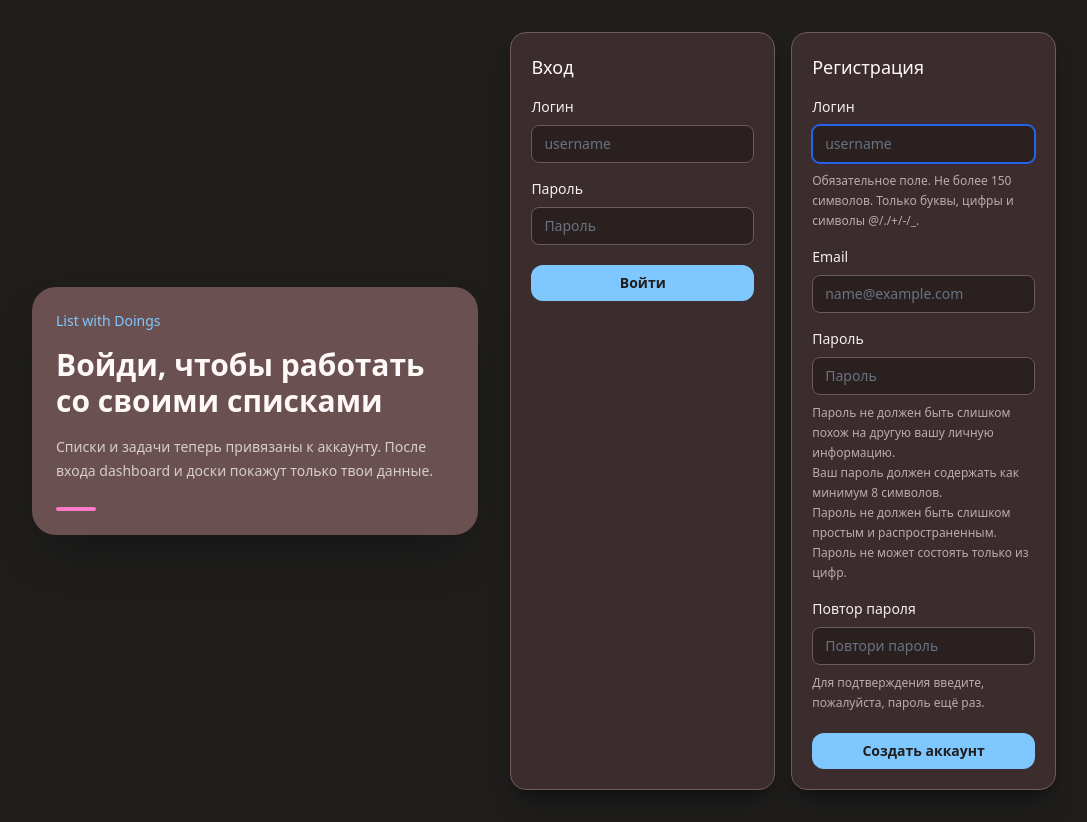
After one commit to Omegagleb86/ToDoList-Manager, a Django app: page /auth/ in a window 1280 px wide. The commit adds this page. Shown: the whole page, without its empty margins (96-1183 px from the left). Run offline with Django 4.2, Linux system fonts and the light colour scheme; some libraries are stand-ins or nearby versions.

Commit message:
Add auth, color left to 'li'

```diff
--- a/mysite/tasks/forms.py
+++ b/mysite/tasks/forms.py
@@ -1,6 +1,7 @@
 from django import forms
+from django.contrib.auth.forms import AuthenticationForm, UserCreationForm
 
-from .models import Task, TodoList
+from .models import Task, TodoList, TodoUser
 
 
 FORM_CONTROL_CLASS = (
@@ -125,6 +126,7 @@ class TaskForm(forms.ModelForm):
         fields = (
             'title',
             'description',
+            'color',
             'status',
             'is_important',
             'is_urgent',
@@ -134,6 +136,7 @@ class TaskForm(forms.ModelForm):
         labels = {
             'title': 'Название задачи',
             'description': 'Описание',
+            'color': 'Цвет',
             'status': 'Статус',
             'is_important': 'Важная',
             'is_urgent': 'Срочная',
@@ -152,7 +155,76 @@ class TaskForm(forms.ModelForm):
                     'rows': 4,
                 }
             ),
+            'color': forms.TextInput(
+                attrs={
+                    'class': FORM_CONTROL_CLASS + ' h-11 p-1',
+                    'placeholder': '#7fc8ff',
+                    'type': 'color',
+                }
+            ),
             'status': forms.Select(attrs={'class': FORM_CONTROL_CLASS}),
             'is_important': forms.CheckboxInput(attrs={'class': CHECKBOX_CLASS}),
             'is_urgent': forms.CheckboxInput(attrs={'class': CHECKBOX_CLASS}),
         }
+
+
+class TodoUserCreationForm(UserCreationForm):
+    class Meta:
+        model = TodoUser
+        fields = ('username', 'email')
+        labels = {
+            'username': 'Логин',
+            'email': 'Email',
+        }
+        widgets = {
+            'username': forms.TextInput(
+                attrs={
+                    'class': FORM_CONTROL_CLASS,
+                    'placeholder': 'username',
+                }
+            ),
+            'email': forms.EmailInput(
+                attrs={
+                    'class': FORM_CONTROL_CLASS,
+                    'placeholder': 'name@example.com',
+                }
+            ),
+        }
+
+    def __init__(self, *args, **kwargs):
+        super().__init__(*args, **kwargs)
+        self.fields['password1'].widget.attrs.update(
+            {
+                'class': FORM_CONTROL_CLASS,
+                'placeholder': 'Пароль',
+            }
+        )
+        self.fields['password2'].widget.attrs.update(
+            {
+                'class': FORM_CONTROL_CLASS,
+                'placeholder': 'Повтори пароль',
+            }
+        )
+        self.fields['password1'].label = 'Пароль'
+        self.fields['password2'].label = 'Повтор пароля'
+
+
+class TodoAuthenticationForm(AuthenticationForm):
+    username = forms.CharField(
+        label='Логин',
+        widget=forms.TextInput(
+            attrs={
+                'class': FORM_CONTROL_CLASS,
+                'placeholder': 'username',
+            }
+        ),
+    )
+    password = forms.CharField(
+        label='Пароль',
+        widget=forms.PasswordInput(
+            attrs={
+                'class': FORM_CONTROL_CLASS,
+                'placeholder': 'Пароль',
+            }
+        ),
+    )
--- a/mysite/tasks/models.py
+++ b/mysite/tasks/models.py
@@ -72,6 +72,7 @@ class Task(models.Model):
     )
     title = models.CharField(max_length=255, verbose_name='Заголовок')
     description = models.TextField(blank=True, verbose_name='Описание')
+    color = models.CharField(max_length=7, blank=True, verbose_name='Цвет')
     status = models.CharField(
         max_length=20,
         choices=Status.choices,
--- /dev/null
+++ b/mysite/tasks/templates/tasks/auth.html
@@ -0,0 +1,65 @@
+{% extends "base_layout.html" %}
+{% block title %}Вход · List with Doings{% endblock title %}
+{% block content %}
+<main class="min-h-screen bg-[#1f1e1d] px-4 py-8 text-[#f4eeee] sm:px-6 lg:px-8">
+    <div class="mx-auto grid min-h-[calc(100vh-4rem)] max-w-5xl items-center gap-8 lg:grid-cols-[0.9fr_1.1fr]">
+        <section class="rounded-3xl bg-[#6a5050] p-6 shadow-2xl shadow-black/30">
+            <p class="text-sm font-medium text-[#7fc8ff]">List with Doings</p>
+            <h1 class="mt-4 text-3xl font-semibold tracking-normal text-[#fff8f8]">Войди, чтобы работать со своими списками</h1>
+            <p class="mt-4 text-sm leading-6 text-[#d8cccc]">
+                Списки и задачи теперь привязаны к аккаунту. После входа dashboard и доски покажут только твои данные.
+            </p>
+            <div class="mt-6 h-1 w-10 rounded-full bg-[#ff7ac8]"></div>
+        </section>
+
+        <section class="grid gap-4">
+            {% if messages %}
+                <div class="grid gap-2">
+                    {% for message in messages %}
+                        <div class="rounded-xl border border-[#7fc8ff]/30 bg-[#2c2424] px-4 py-3 text-sm text-[#f4eeee] {{ message.tags }}">
+                            {{ message }}
+                        </div>
+                    {% endfor %}
+                </div>
+            {% endif %}
+
+            <div class="grid gap-4 md:grid-cols-2">
+                <form method="post" class="rounded-2xl border border-[#6f5a5a] bg-[#3b2d2d] p-5 shadow-xl shadow-black/25">
+                    {% csrf_token %}
+                    <input type="hidden" name="form_action" value="login">
+                    <h2 class="text-lg font-medium text-[#fff8f8]">Вход</h2>
+                    <div class="mt-4 grid gap-4">
+                        {{ login_form.non_field_errors }}
+                        {% for field in login_form %}
+                            <div class="grid gap-2 text-sm">
+                                <label class="font-medium text-[#f4eeee]" for="{{ field.id_for_label }}">{{ field.label }}</label>
+                                {{ field }}
+                                {% for error in field.errors %}<span class="text-sm text-[#ff9a9a]">{{ error }}</span>{% endfor %}
+                            </div>
+                        {% endfor %}
+                    </div>
+                    <button class="mt-5 w-full rounded-xl bg-[#7fc8ff] px-4 py-2 text-sm font-semibold text-[#1f1e1d] hover:bg-[#9bd6ff]" type="submit">Войти</button>
+                </form>
+
+                <form method="post" class="rounded-2xl border border-[#6f5a5a] bg-[#3b2d2d] p-5 shadow-xl shadow-black/25">
+                    {% csrf_token %}
+                    <input type="hidden" name="form_action" value="register">
+                    <h2 class="text-lg font-medium text-[#fff8f8]">Регистрация</h2>
+                    <div class="mt-4 grid gap-4">
+                        {{ register_form.non_field_errors }}
+                        {% for field in register_form %}
+                            <div class="grid gap-2 text-sm">
+                                <label class="font-medium text-[#f4eeee]" for="{{ field.id_for_label }}">{{ field.label }}</label>
+                                {{ field }}
+                                {% if field.help_text %}<span class="text-xs leading-5 text-[#bdaaaa]">{{ field.help_text }}</span>{% endif %}
+                                {% for error in field.errors %}<span class="text-sm text-[#ff9a9a]">{{ error }}</span>{% endfor %}
+                            </div>
+                        {% endfor %}
+                    </div>
+                    <button class="mt-5 w-full rounded-xl bg-[#7fc8ff] px-4 py-2 text-sm font-semibold text-[#1f1e1d] hover:bg-[#9bd6ff]" type="submit">Создать аккаунт</button>
+                </form>
+            </div>
+        </section>
+    </div>
+</main>
+{% endblock content %}
--- a/mysite/tasks/urls.py
+++ b/mysite/tasks/urls.py
@@ -1,10 +1,12 @@
 from django.urls import path
 
-from .views import DashboardView, DemoApiView, TodoListDetailView
+from .views import AuthView, DashboardView, DemoApiView, LogoutView, TodoListDetailView
 
 app_name = 'tasks'
 
 urlpatterns = [
+    path('auth/', AuthView.as_view(), name='auth'),
+    path('logout/', LogoutView.as_view(), name='logout'),
     path('', DashboardView.as_view(), name='dashboard'),
     path('lists/<int:pk>/', TodoListDetailView.as_view(), name='list_detail'),
     path('api/demo/', DemoApiView.as_view(), name='demo_api'),
--- a/mysite/tasks/views.py
+++ b/mysite/tasks/views.py
@@ -1,46 +1,85 @@
 from collections import OrderedDict
 
+from django.contrib.auth import login, logout
 from django.contrib import messages
 from django.db.models import Count, Max
 from django.http import Http404, JsonResponse
 from django.shortcuts import redirect, render
 from django.views import View
 
-from .forms import TaskForm, TodoListForm
+from .forms import TaskForm, TodoAuthenticationForm, TodoListForm, TodoUserCreationForm
 from .models import Task, TodoList, TodoUser
 
 
-def get_demo_user():
-    return TodoUser.objects.order_by('id').first()
+class AuthView(View):
+    template_name = 'tasks/auth.html'
+
+    def get(self, request):
+        if request.user.is_authenticated:
+            return redirect('tasks:dashboard')
+        return render(
+            request,
+            self.template_name,
+            {
+                'login_form': TodoAuthenticationForm(request=request),
+                'register_form': TodoUserCreationForm(),
+            },
+        )
+
+    def post(self, request):
+        action = request.POST.get('form_action')
+        if action == 'register':
+            register_form = TodoUserCreationForm(request.POST)
+            login_form = TodoAuthenticationForm(request=request)
+            if register_form.is_valid():
+                user = register_form.save()
+                login(request, user)
+                messages.success(request, 'Аккаунт создан. Добро пожаловать.')
+                return redirect('tasks:dashboard')
+        else:
+            login_form = TodoAuthenticationForm(request=request, data=request.POST)
+            register_form = TodoUserCreationForm()
+            if login_form.is_valid():
+                login(request, login_form.get_user())
+                messages.success(request, 'Ты вошел в аккаунт.')
+                return redirect('tasks:dashboard')
+
+        return render(
+            request,
+            self.template_name,
+            {
+                'login_form': login_form,
+                'register_form': register_form,
+                'active_form': 'register' if action == 'register' else 'login',
+            },
+        )
+
+
+class LogoutView(View):
+    def post(self, request):
+        logout(request)
+        messages.success(request, 'Ты вышел из аккаунта.')
+        return redirect('tasks:auth')
 
 
 class DashboardView(View):
     template_name = 'tasks/dashboard.html'
 
     def get(self, request):
-        user = request.user if request.user.is_authenticated else get_demo_user()
-        if user is None:
-            return render(
-                request,
-                self.template_name,
-                {
-                    'user_obj': None,
-                    'todo_list_form': TodoListForm(),
-                    'is_create_list_form_open': False,
-                },
-            )
+        if not request.user.is_authenticated:
+            return redirect('tasks:auth')
 
         return render(
             request,
             self.template_name,
-            self.get_context(user, todo_list_form=TodoListForm(user=user)),
+            self.get_context(request.user, todo_list_form=TodoListForm(user=request.user)),
         )
 
     def post(self, request):
-        user = request.user if request.user.is_authenticated else get_demo_user()
-        if user is None:
-            messages.error(request, 'Нельзя создать список: пользователь не найден.')
-            return redirect('tasks:dashboard')
+        if not request.user.is_authenticated:
+            return redirect('tasks:auth')
+
+        user = request.user
 
         action = request.POST.get('form_action')
         if action == 'edit_list':
@@ -158,10 +197,10 @@ class TodoListDetailView(View):
     template_name = 'tasks/list_detail.html'
 
     def get(self, request, pk):
-        user = request.user if request.user.is_authenticated else get_demo_user()
-        if user is None:
-            raise Http404('Нет пользователя для демонстрации.')
+        if not request.user.is_authenticated:
+            return redirect('tasks:auth')
 
+        user = request.user
         todo_list = TodoList.objects.filter(user=user, pk=pk).first()
         if todo_list is None:
             raise Http404('Список задач не найден.')
@@ -178,10 +217,10 @@ class TodoListDetailView(View):
         )
 
     def post(self, request, pk):
-        user = request.user if request.user.is_authenticated else get_demo_user()
-        if user is None:
-            raise Http404('Нет пользователя для демонстрации.')
+        if not request.user.is_authenticated:
+            return redirect('tasks:auth')
 
+        user = request.user
         todo_list = TodoList.objects.filter(user=user, pk=pk).first()
         if todo_list is None:
             raise Http404('Список задач не найден.')
@@ -327,9 +366,10 @@ class TodoListDetailView(View):
 
 class DemoApiView(View):
     def get(self, request):
-        user = request.user if request.user.is_authenticated else get_demo_user()
-        if user is None:
-            return JsonResponse({'detail': 'No demo data yet. Run seed_demo.'}, status=404)
+        if not request.user.is_authenticated:
+            return JsonResponse({'detail': 'Authentication required.'}, status=403)
+
+        user = request.user
 
         lists_payload = []
         for todo_list in TodoList.objects.filter(user=user).order_by('position', 'title'):
--- a/mysite/theme/static/css/dist/styles.css
+++ b/mysite/theme/static/css/dist/styles.css
@@ -860,6 +860,14 @@ input:where([type='file']):focus {
   margin-top: 1rem;
 }
 
+.mt-5 {
+  margin-top: 1.25rem;
+}
+
+.mt-6 {
+  margin-top: 1.5rem;
+}
+
 .mt-8 {
   margin-top: 2rem;
 }
@@ -891,6 +899,10 @@ input:where([type='file']):focus {
   height: 0.25rem;
 }
 
+.h-3 {
+  height: 0.75rem;
+}
+
 .h-7 {
   height: 1.75rem;
 }
@@ -903,8 +915,20 @@ input:where([type='file']):focus {
   height: 100vh;
 }
 
+.min-h-\[calc\(100vh-4rem\)\] {
+  min-height: calc(100vh - 4rem);
+}
+
 .min-h-screen {
   min-height: 100vh;
+}
+
+.w-10 {
+  width: 2.5rem;
+}
+
+.w-3 {
+  width: 0.75rem;
 }
 
 .w-40 {
@@ -929,6 +953,10 @@ input:where([type='file']):focus {
 
 .max-w-2xl {
   max-width: 42rem;
+}
+
+.max-w-5xl {
+  max-width: 64rem;
 }
 
 .max-w-6xl {
@@ -981,6 +1009,10 @@ input:where([type='file']):focus {
 
 .gap-4 {
   gap: 1rem;
+}
+
+.gap-8 {
+  gap: 2rem;
 }
 
 .truncate {
@@ -1121,6 +1153,10 @@ input:where([type='file']):focus {
   padding: 1.25rem;
 }
 
+.p-6 {
+  padding: 1.5rem;
+}
+
 .px-3 {
   padding-left: 0.75rem;
   padding-right: 0.75rem;
@@ -1146,6 +1182,11 @@ input:where([type='file']):focus {
   padding-bottom: 1.5rem;
 }
 
+.py-8 {
+  padding-top: 2rem;
+  padding-bottom: 2rem;
+}
+
 .text-left {
   text-align: left;
 }
@@ -1157,6 +1198,11 @@ input:where([type='file']):focus {
 .text-2xl {
   font-size: 1.5rem;
   line-height: 2rem;
+}
+
+.text-3xl {
+  font-size: 1.875rem;
+  line-height: 2.25rem;
 }
 
 .text-5xl {
@@ -1195,6 +1241,14 @@ input:where([type='file']):focus {
 
 .font-semibold {
   font-weight: 600;
+}
+
+.leading-5 {
+  line-height: 1.25rem;
+}
+
+.leading-6 {
+  line-height: 1.5rem;
 }
 
 .leading-none {
@@ -1395,6 +1449,10 @@ input:where([type='file']):focus {
     grid-template-columns: repeat(4, minmax(0, 1fr));
   }
 
+  .lg\:grid-cols-\[0\.9fr_1\.1fr\] {
+    grid-template-columns: 0.9fr 1.1fr;
+  }
+
   .lg\:px-8 {
     padding-left: 2rem;
     padding-right: 2rem;
```
Also changed, not shown: mysite/tasks/templates/tasks/dashboard.html (+10 -3 lines), mysite/tasks/templates/tasks/list_detail.html (+20 -5 lines), mysite/db.sqlite3, mysite/tasks/migrations/0002_task_color.py (added).
